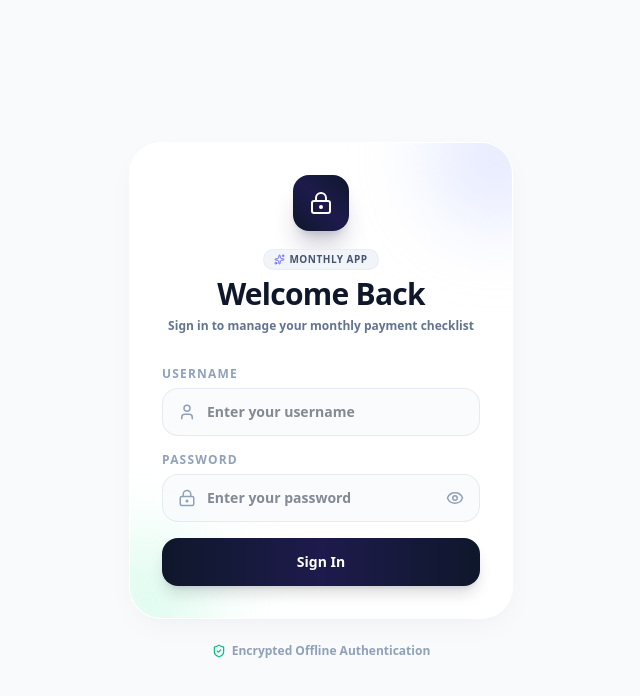
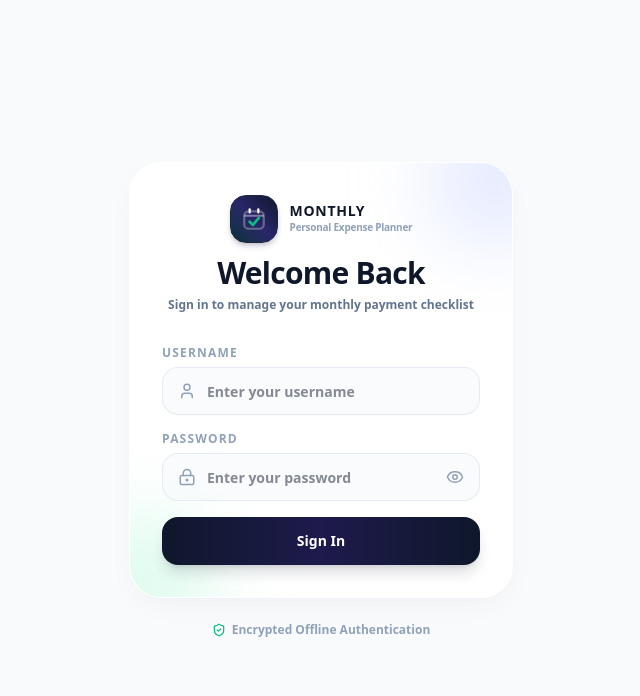
Before and after one commit to AshinrajM/monthly-expense-planner, a Next.js app: page /login in a window 1280 px wide. Shown: the top 696 px of the page, without its empty margins (319-959 px from the left). Built offline with nearby package versions, Linux system fonts and the light colour scheme.

Commit message:
fix: resolve payment plan duration vanishing bug and add brand SVG logo & favicon

```diff
--- a/src/app/dashboard/page.jsx
+++ b/src/app/dashboard/page.jsx
@@ -12,6 +12,7 @@ import DashboardHome from "@/components/DashboardHome";
 import MonthExplorer from "@/components/MonthExplorer";
 import SettingsView from "@/components/SettingsView";
 import AddPaymentModal from "@/components/AddPaymentModal";
+import AppLogo from "@/components/AppLogo";
 
 export default function DashboardPage() {
   const router = useRouter();
@@ -74,15 +75,7 @@ export default function DashboardPage() {
       <header className="hidden md:block sticky top-0 z-30 pt-4 px-6 mb-4">
         <div className="max-w-6xl mx-auto glass-card rounded-full px-6 py-3 border border-white/90 shadow-md shadow-slate-900/5 flex items-center justify-between">
           {/* Logo & Brand */}
-          <div className="flex items-center gap-3">
-            <div className="w-10 h-10 rounded-2xl bg-gradient-to-tr from-slate-900 via-indigo-950 to-slate-900 text-white flex items-center justify-center shadow-md shadow-slate-900/15">
-              <Sparkles size={20} className="text-indigo-400" />
-            </div>
-            <div>
-              <span className="text-sm font-black tracking-wider text-slate-900 uppercase">MONTHLY</span>
-              <span className="text-[10px] font-bold text-slate-400 block -mt-1">Personal Checklist</span>
-            </div>
-          </div>
+          <AppLogo size="md" />
 
           {/* Desktop Navigation Tabs */}
           <nav className="flex items-center gap-1.5 bg-slate-100/80 p-1.5 rounded-full border border-slate-200/50">
--- a/src/app/layout.jsx
+++ b/src/app/layout.jsx
@@ -4,8 +4,12 @@ import "./globals.css";
 const inter = Inter({ subsets: ["latin"] });
 
 export const metadata = {
-  title: "Monthly",
-  description: "A premium personal monthly payment checklist application.",
+  title: "Monthly | Personal Expense & Payment Planner",
+  description: "A premium color-graded personal monthly payment checklist application.",
+  icons: {
+    icon: "/icon.svg",
+    apple: "/icon.svg",
+  },
 };
 
 export default function RootLayout({ children }) {
--- a/src/app/login/page.jsx
+++ b/src/app/login/page.jsx
@@ -11,6 +11,7 @@ import {
   Sparkles,
   ShieldCheck
 } from "lucide-react";
+import AppLogo from "@/components/AppLogo";
 
 export default function LoginPage() {
   const router = useRouter();
@@ -52,16 +53,9 @@ export default function LoginPage() {
 
           {/* Header */}
           <div className="mb-8 text-center relative z-10">
-            <div className="mx-auto mb-4 flex h-14 w-14 items-center justify-center rounded-2xl bg-gradient-to-tr from-slate-900 via-indigo-950 to-slate-900 text-white shadow-xl shadow-indigo-950/20">
-              <LockKeyhole size={24} />
-            </div>
+            <AppLogo size="lg" className="justify-center mb-3" />
 
-            <span className="inline-flex items-center gap-1 px-2.5 py-0.5 rounded-full text-[10px] font-bold uppercase tracking-wider bg-slate-100 text-slate-600 border border-slate-200/60 mb-1.5">
-              <Sparkles size={11} className="text-indigo-500" />
-              Monthly App
-            </span>
-
-            <h1 className="text-2xl font-extrabold tracking-tight text-slate-900 sm:text-3xl">
+            <h1 className="text-2xl font-extrabold tracking-tight text-slate-900 sm:text-3xl mt-2">
               Welcome Back
             </h1>
 
--- a/src/components/AddPaymentModal.jsx
+++ b/src/components/AddPaymentModal.jsx
@@ -36,17 +36,25 @@ export default function AddPaymentModal({ onClose, onSuccess }) {
     }
   }, [amountInput, durationMonths, calculationMode, splitMonths]);
 
+  const handleModeSwitch = (mode) => {
+    setCalculationMode(mode);
+    if (mode === "fixed" && durationMonths === 1) {
+      setDurationMonths(12);
+    }
+  };
+
   const handleSubmit = async (e) => {
     e.preventDefault();
-    if (!name || !amountInput || durationMonths < 1 || !startMonth || !dueDay || isLoading) return;
+    if (!name || !amountInput || !startMonth || !dueDay || isLoading) return;
 
     setIsLoading(true);
     try {
+      const finalDuration = calculationMode === "split" ? (parseInt(splitMonths) || 1) : (parseInt(durationMonths) || 12);
       const newPlan = {
         id: `payment-${Date.now()}`,
         name,
         totalAmount,
-        durationMonths: durationMonths,
+        durationMonths: finalDuration,
         monthlyAmount,
         splitMonths: calculationMode === "split" ? splitMonths : undefined,
         startMonth,
@@ -98,7 +106,7 @@ export default function AddPaymentModal({ onClose, onSuccess }) {
         <div className="flex bg-slate-100 p-1.5 rounded-2xl mb-6 border border-slate-200/50">
           <button
             type="button"
-            onClick={() => setCalculationMode("split")}
+            onClick={() => handleModeSwitch("split")}
             className={`flex-1 py-2.5 text-xs font-extrabold rounded-xl transition-all duration-200 ${
               calculationMode === "split"
                 ? "bg-white text-slate-900 shadow-sm"
@@ -109,7 +117,7 @@ export default function AddPaymentModal({ onClose, onSuccess }) {
           </button>
           <button
             type="button"
-            onClick={() => setCalculationMode("fixed")}
+            onClick={() => handleModeSwitch("fixed")}
             className={`flex-1 py-2.5 text-xs font-extrabold rounded-xl transition-all duration-200 ${
               calculationMode === "fixed"
                 ? "bg-white text-slate-900 shadow-sm"
--- /dev/null
+++ b/src/components/AppLogo.jsx
@@ -0,0 +1,55 @@
+import React from 'react';
+
+export default function AppLogo({ className = "", iconOnly = false, size = "md" }) {
+  const iconSizes = {
+    sm: "w-8 h-8",
+    md: "w-10 h-10",
+    lg: "w-12 h-12"
+  };
+
+  const svgSizes = {
+    sm: 18,
+    md: 22,
+    lg: 26
+  };
+
+  return (
+    <div className={`flex items-center gap-3 ${className}`}>
+      {/* Logo Icon Badge */}
+      <div className={`${iconSizes[size] || iconSizes.md} rounded-2xl bg-gradient-to-tr from-slate-900 via-indigo-950 to-slate-900 text-white flex items-center justify-center shadow-md shadow-indigo-950/20 border border-slate-800 relative group overflow-hidden`}>
+        <div className="absolute inset-0 bg-gradient-to-tr from-emerald-500/20 via-indigo-500/20 to-transparent opacity-80 group-hover:opacity-100 transition-opacity" />
+
+        {/* SVG Vector Logo Mark */}
+        <svg
+          width={svgSizes[size] || 22}
+          height={svgSizes[size] || 22}
+          viewBox="0 0 24 24"
+          fill="none"
+          xmlns="http://www.w3.org/2000/svg"
+          className="relative z-10"
+        >
+          {/* Calendar Body Base */}
+          <rect x="3" y="5" width="18" height="16" rx="4" stroke="currentColor" strokeWidth="2" strokeOpacity="0.3" fill="none" />
+          {/* Calendar Header Bar */}
+          <path d="M3 9H21" stroke="currentColor" strokeWidth="2" strokeOpacity="0.4" />
+          {/* Top Pins */}
+          <path d="M8 3V6" stroke="currentColor" strokeWidth="2" strokeLinecap="round" />
+          <path d="M16 3V6" stroke="currentColor" strokeWidth="2" strokeLinecap="round" />
+          {/* Glowing Emerald Checkmark */}
+          <path d="M8 14.5L11 17.5L16.5 11" stroke="#10B981" strokeWidth="2.5" strokeLinecap="round" strokeLinejoin="round" />
+        </svg>
+      </div>
+
+      {!iconOnly && (
+        <div className="text-left">
+          <span className="text-sm font-black tracking-wider text-slate-900 uppercase block leading-none">
+            MONTHLY
+          </span>
+          <span className="text-[10px] font-bold text-slate-400 block mt-0.5 tracking-tight">
+            Personal Expense Planner
+          </span>
+        </div>
+      )}
+    </div>
+  );
+}
--- a/src/lib/dateUtils.js
+++ b/src/lib/dateUtils.js
@@ -34,10 +34,16 @@ export const parseMonthStr = (monthStr) => {
 };
 
 export const isMonthInRange = (targetMonthStr, startMonthStr, durationMonths) => {
+  if (!targetMonthStr || !startMonthStr) return true;
   const target = parseMonthStr(targetMonthStr);
   const start = parseMonthStr(startMonthStr);
   const targetAbsolute = target.year * 12 + target.month;
   const startAbsolute = start.year * 12 + start.month;
 
-  return targetAbsolute >= startAbsolute && targetAbsolute < (startAbsolute + durationMonths);
+  const duration = parseInt(durationMonths);
+  if (isNaN(duration) || duration <= 0 || duration >= 999) {
+    return targetAbsolute >= startAbsolute;
+  }
+
+  return targetAbsolute >= startAbsolute && targetAbsolute < (startAbsolute + duration);
 };
```
Also changed, not shown: public/icon.svg (added), src/app/icon.svg (added).
